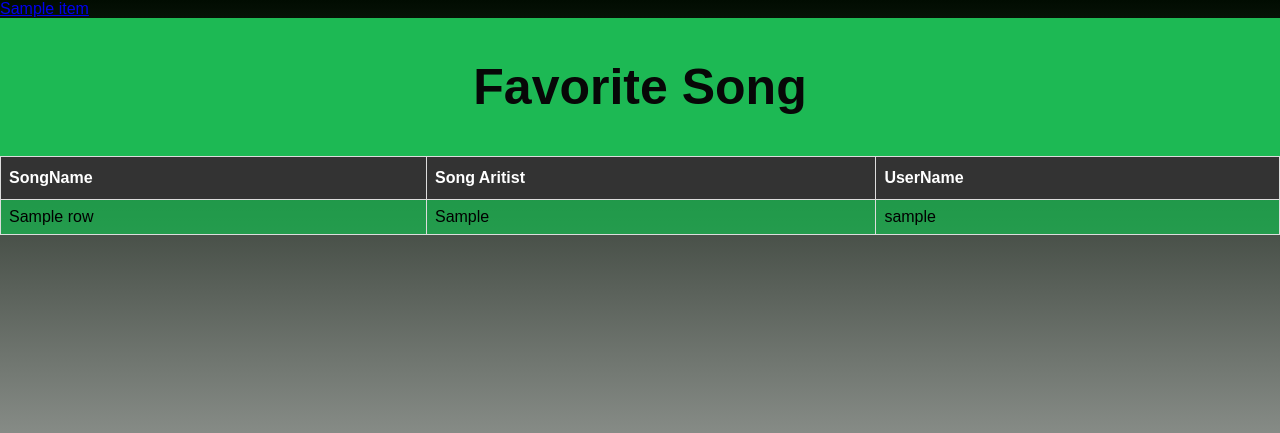
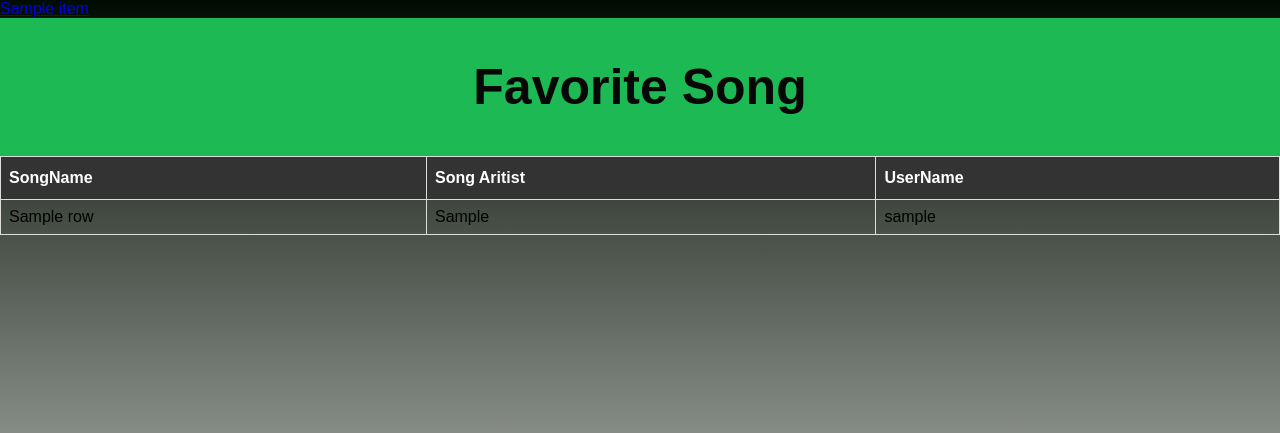
Before and after one commit to scottbisese/spotifyPlaylistBuilder, a Flask app: template templates/table.html in a window 1280 px wide. Shown: the top 433 px of the page. Run offline with Flask 3, Linux system fonts and the light colour scheme; the template is opened without the code that fills it: most values are stand-ins (such as "Sample title", 1, 10 or a date in 2020).

Commit message:
put it back

```diff
--- a/static/css/table.css
+++ b/static/css/table.css
@@ -56,7 +56,7 @@ h1 {
     padding: 8px;
   }
 
-  #table1 tr:nth-child(even){background-color: #10c750a3}
+  #table1 tr:nth-child(even){background-color: linear-gradient(to bottom, #737b73b6, #f7f7f7);}
 
   #table1 tr:hover {background-color: #ddd;}
 
```
